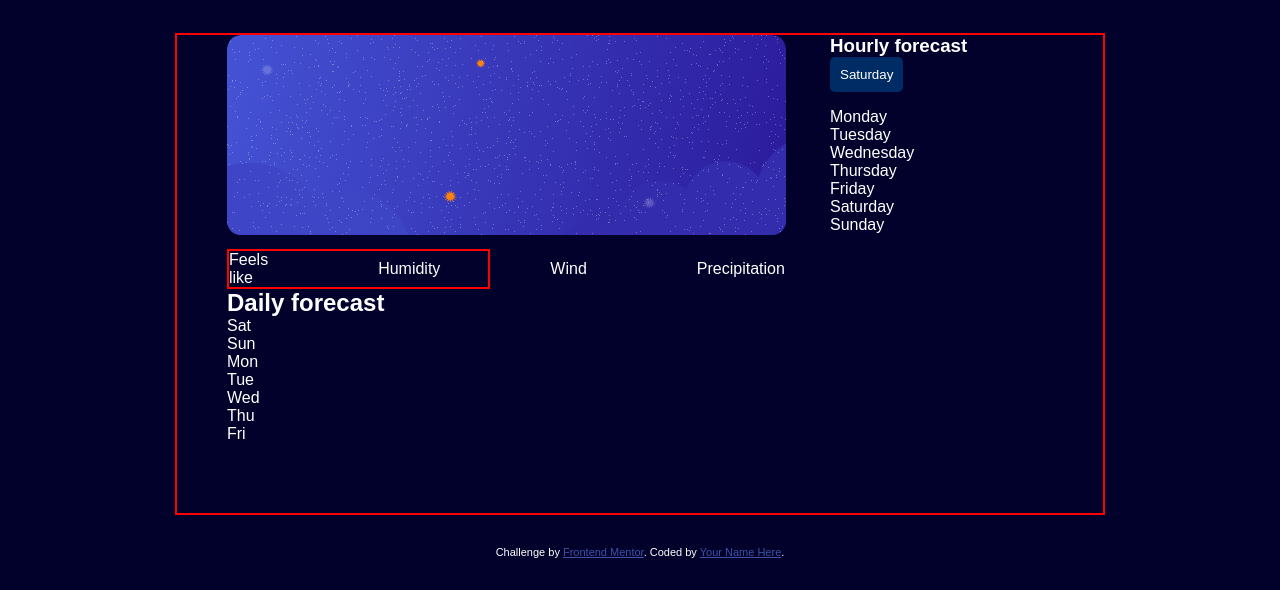
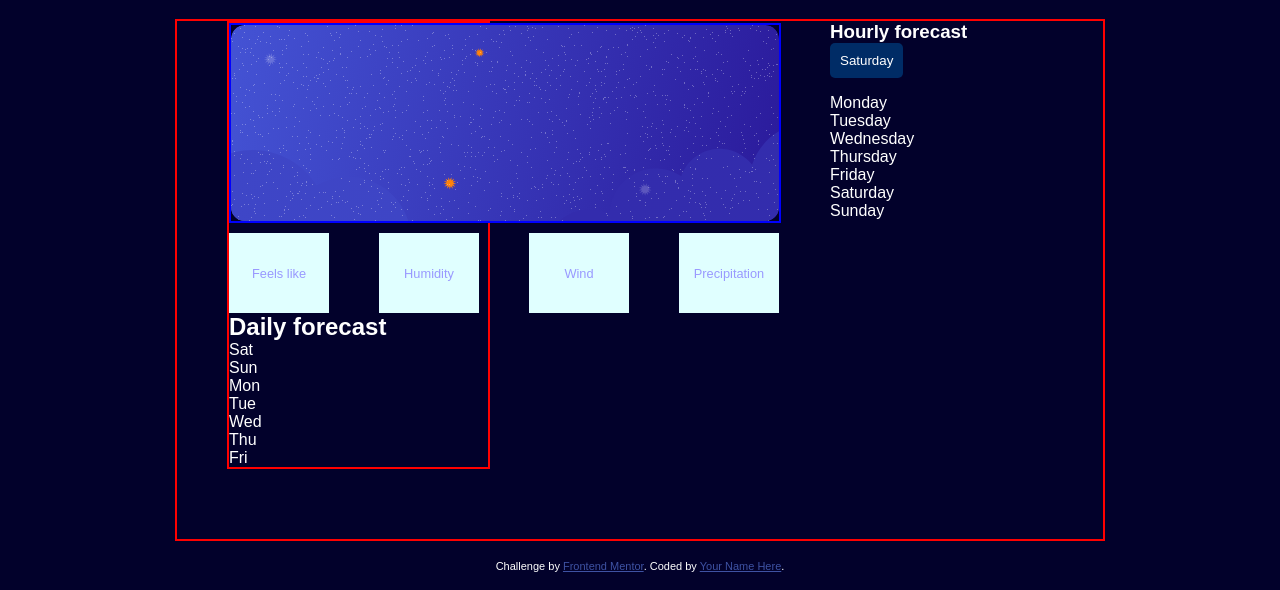
Before and after one commit to getishe/weather-app-main, a plain HTML site: page index.html in a window 1280 px wide. Shown: the part 210-800 px from the top of the page. Drawn offline with Linux system fonts and the light colour scheme.

Commit message:
Make forecast layout

```diff
--- a/index.html
+++ b/index.html
@@ -83,14 +83,12 @@
       <div class="container">
         <!-- <p>Search for a city, e.g., New York</p> -->
         <section id="search-section">
-          <div class="daily">
-            <div class="forcast">
           <img
             src="./assets/images/bg-today-large.svg"
             alt="Partly Cloudy Icon"
             class="weather-icon"
           />
-            </div>
+
           <div class="atomsphere">
             <p class="description">Feels like</p>
             <!-- Insert temperature here -->
@@ -117,7 +115,6 @@
               <p class="day">Fri</p>
             </div>
           </div>
-          </div>
         </section>
         <section id="sidebar">
           <h3>Hourly forecast</h3>
@@ -137,6 +134,7 @@
         </section>
       </div>
     </main>
+
     <div class="attribution">
       Challenge by
       <a href="https://www.frontendmentor.io?ref=challenge">Frontend Mentor</a>.
--- a/styles.css
+++ b/styles.css
@@ -143,7 +143,7 @@ input[type="text"] {
   height: 30px;
   border-radius: 5px;
   border: none;
-  padding: 15px 40px;
+  padding: 17px 40px;
   font-size: 16px;
   background-color: darkgray;
   grid-area: search-input;
@@ -170,7 +170,7 @@ img.search-icon {
   align-self: center;
   position: relative;
   left: 40px;
-  bottom: 7px;
+  bottom: 8px;
   /* pointer-events: none; */
 }
 
@@ -184,14 +184,15 @@ img.search-icon {
   padding: 0 10px 70px 50px;
   /* justify-items: center; */
 }
-
-.forcast img {
+section#search-section {
+  border: 2px solid red;
+  display: grid;
+}
+#search-section img {
   /* width: 3300px; */
   height: 200px;
+  border: 2px solid blue;
   /* justify-self: center; */
-}
-.daily {
-  display: block;
 }
 
 .atomsphere {
@@ -199,8 +200,21 @@ img.search-icon {
   justify-content: flex-start;
   align-items: center;
   margin-top: 10px;
-  border: 2px solid red;
+  /* border: 9px solid red; */
+  gap: 50px;
 }
 p.description {
-  margin: 0 110px 0 0;
+  font-size: 0.8rem;
+  color: var(--gray);
+  background-color: lightcyan;
+  /* padding: 15px; */
+  display: flex;
+  width: 100px;
+  height: 80px;
+  text-align: center;
+  align-items: center;
+  justify-content: center;
+  /* margin-right: 5px; */
+  /* background-color: lightcyan; */
+  /* padding: 5px; */
 }
```
Lines whose indentation alone changed are shown as unchanged.
